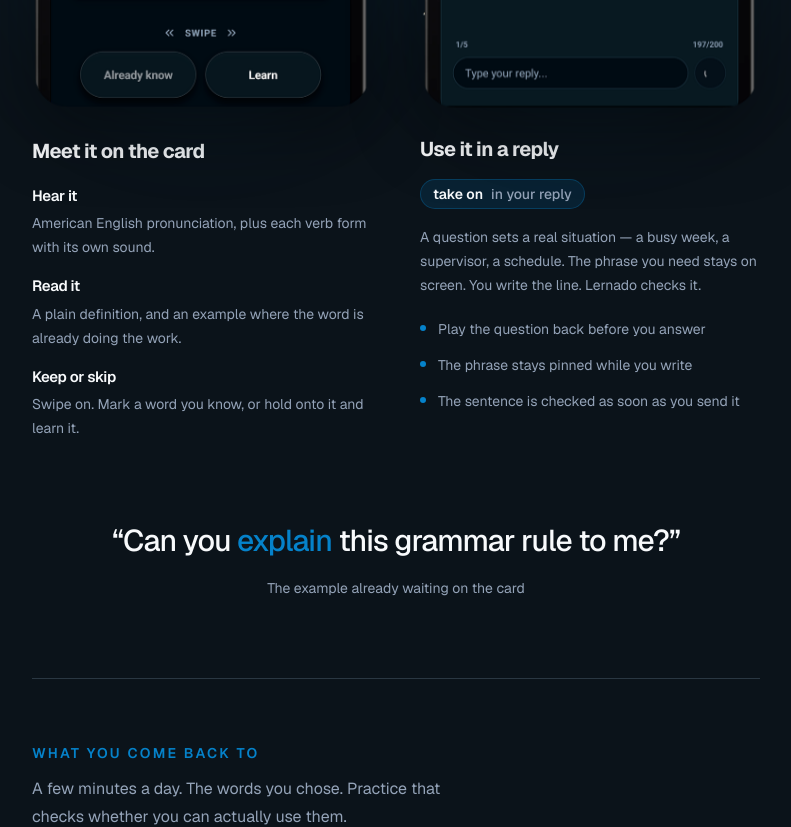
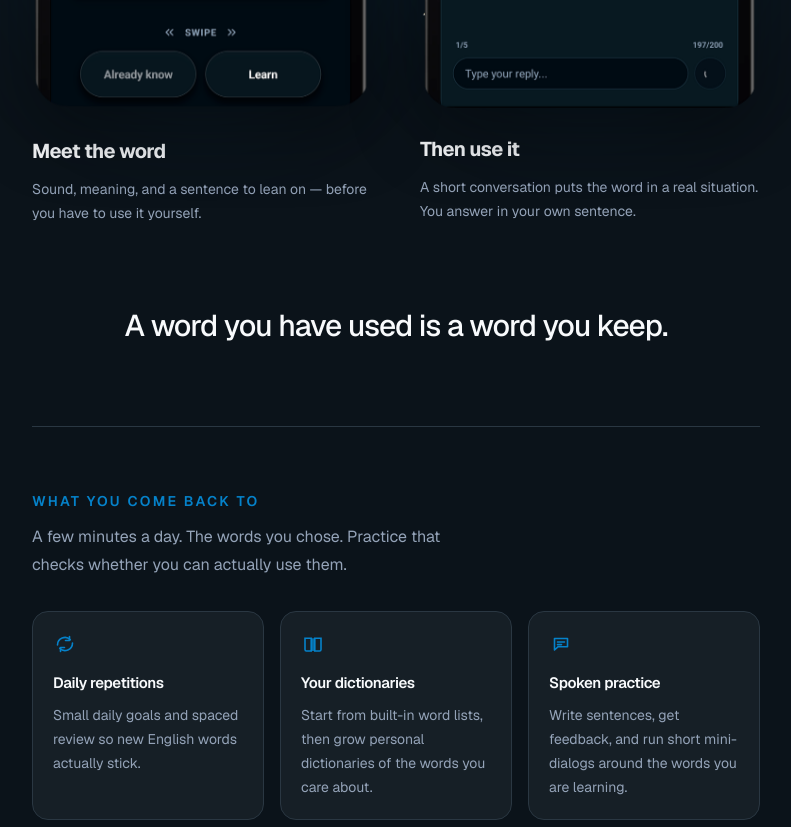
Before and after one commit to Govnomet3OOO/lernado-web, a Next.js app: page /lernado in a window 1280 px wide. Shown: the part 1160-1987 px from the top of the page, without its empty margins (244-1035 px from the left). Built offline with nearby package versions, Linux system fonts and the light colour scheme.

Commit message:
Generalize the captions under the Lernado screenshots.
The lines under the phones now describe the practice, without quoting the words shown on the cards.

Co-authored-by: Govnomet3OOO <Govnomet3OOO@users.noreply.github.com>

```diff
--- a/src/components/LernadoAppPage.tsx
+++ b/src/components/LernadoAppPage.tsx
@@ -9,27 +9,6 @@ const product = products.lernado;
 
 const storeButtonClass =
   "store-cta inline-flex h-14 w-full cursor-pointer items-center justify-center rounded-[32px] border px-8 text-base font-bold tracking-[-0.02em] select-none sm:w-auto sm:min-w-72";
-
-const cardNotes = [
-  {
-    title: "Hear it",
-    body: "American English pronunciation, plus each verb form with its own sound.",
-  },
-  {
-    title: "Read it",
-    body: "A plain definition, and an example where the word is already doing the work.",
-  },
-  {
-    title: "Keep or skip",
-    body: "Swipe on. Mark a word you know, or hold onto it and learn it.",
-  },
-] as const;
-
-const dialoguePoints = [
-  "Play the question back before you answer",
-  "The phrase stays pinned while you write",
-  "The sentence is checked as soon as you send it",
-] as const;
 
 const featureMarks: Record<string, ReactNode> = {
   "Daily repetitions": <RepeatIcon />,
@@ -76,69 +55,41 @@ export function LernadoAppPage() {
         <article>
           <PhoneShot
             src="/lernado/word-card.png"
-            alt="Lernado word card for explain, with pronunciation, verb forms, a definition, and an example sentence."
+            alt="A Lernado word card with pronunciation, meaning, and an example."
             width={720}
             height={1426}
             priority
           />
           <h2 className="mt-6 text-xl font-bold tracking-[-0.03em] text-foreground">
-            Meet it on the card
+            Meet the word
           </h2>
-          <ul className="mt-5 space-y-4">
-            {cardNotes.map((note) => (
-              <li key={note.title}>
-                <h3 className="text-[15px] font-semibold tracking-tight text-foreground">
-                  {note.title}
-                </h3>
-                <p className="mt-1 text-sm leading-6 text-muted">{note.body}</p>
-              </li>
-            ))}
-          </ul>
+          <p className="mt-3 max-w-sm text-sm leading-6 text-muted">
+            Sound, meaning, and a sentence to lean on — before you have to use
+            it yourself.
+          </p>
         </article>
 
         <article>
           <PhoneShot
             src="/lernado/dialogue.png"
-            alt="Lernado dialogue asking for the phrase take on in a reply, with the sentence being checked."
+            alt="A Lernado dialogue where you use a new phrase in your own reply."
             width={720}
             height={1422}
             late
           />
           <h2 className="mt-6 text-xl font-bold tracking-[-0.03em] text-foreground">
-            Use it in a reply
+            Then use it
           </h2>
-          <p className="mt-4 inline-flex items-center gap-2 rounded-full border border-accent/30 bg-accent-soft px-3 py-1 text-sm font-semibold text-foreground">
-            take on
-            <span className="font-medium text-muted">in your reply</span>
+          <p className="mt-3 max-w-sm text-sm leading-6 text-muted">
+            A short conversation puts the word in a real situation. You answer
+            in your own sentence.
           </p>
-          <p className="mt-4 text-sm leading-6 text-muted">
-            A question sets a real situation — a busy week, a supervisor, a
-            schedule. The phrase you need stays on screen. You write the line.
-            Lernado checks it.
-          </p>
-          <ul className="mt-5 space-y-3">
-            {dialoguePoints.map((point) => (
-              <li key={point} className="flex gap-3 text-sm leading-6 text-muted">
-                <span
-                  aria-hidden="true"
-                  className="mt-2 h-1.5 w-1.5 shrink-0 rounded-full bg-accent"
-                />
-                <span>{point}</span>
-              </li>
-            ))}
-          </ul>
         </article>
       </div>
 
-      <figure className="mx-auto mt-16 max-w-xl text-center sm:mt-20">
-        <blockquote className="text-[26px] font-medium leading-snug tracking-[-0.03em] text-foreground sm:text-3xl">
-          “Can you <span className="text-accent">explain</span> this grammar rule
-          to me?”
-        </blockquote>
-        <figcaption className="mt-4 text-sm text-muted">
-          The example already waiting on the card
-        </figcaption>
-      </figure>
+      <p className="mx-auto mt-16 max-w-xl text-center text-[26px] font-medium leading-snug tracking-[-0.03em] text-foreground sm:mt-20 sm:text-3xl">
+        A word you have used is a word you keep.
+      </p>
 
       <section className="mt-16 border-t border-line pt-14 sm:mt-20 sm:pt-16">
         <h2 className="text-sm font-semibold uppercase tracking-[0.16em] text-accent">
```
